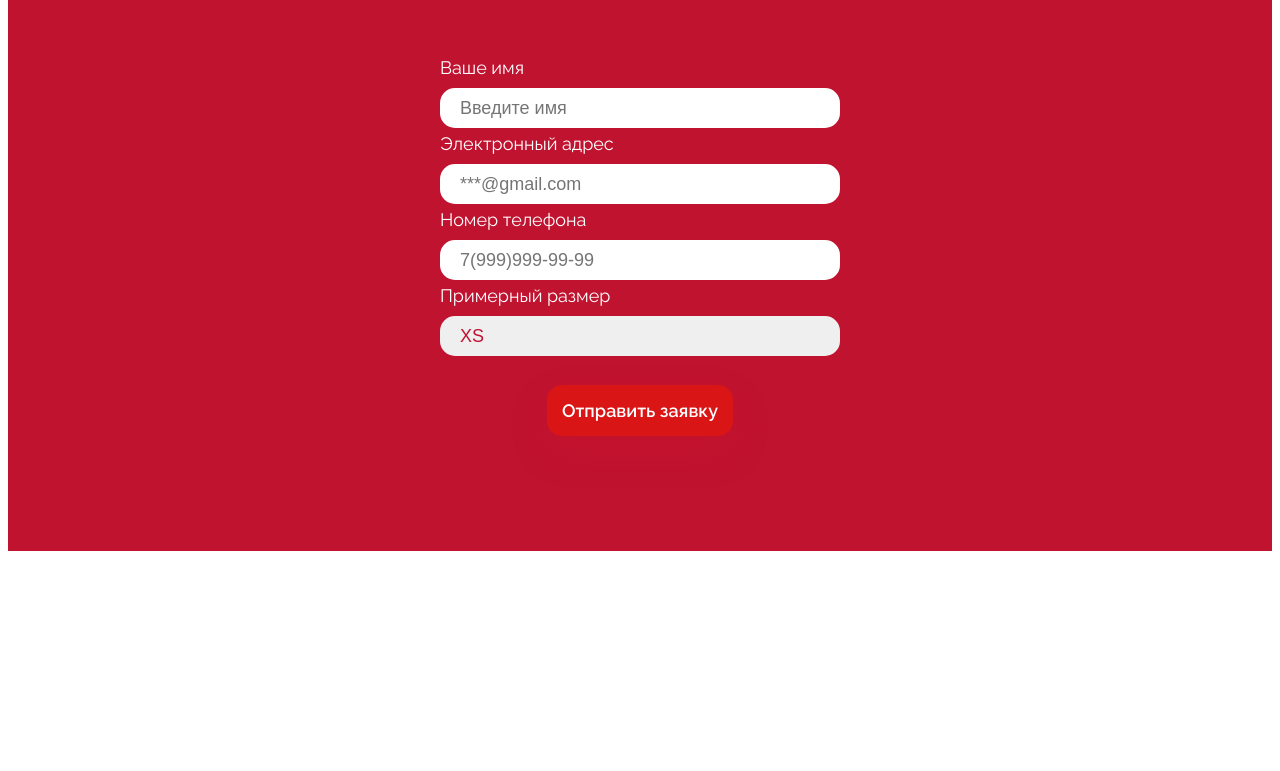
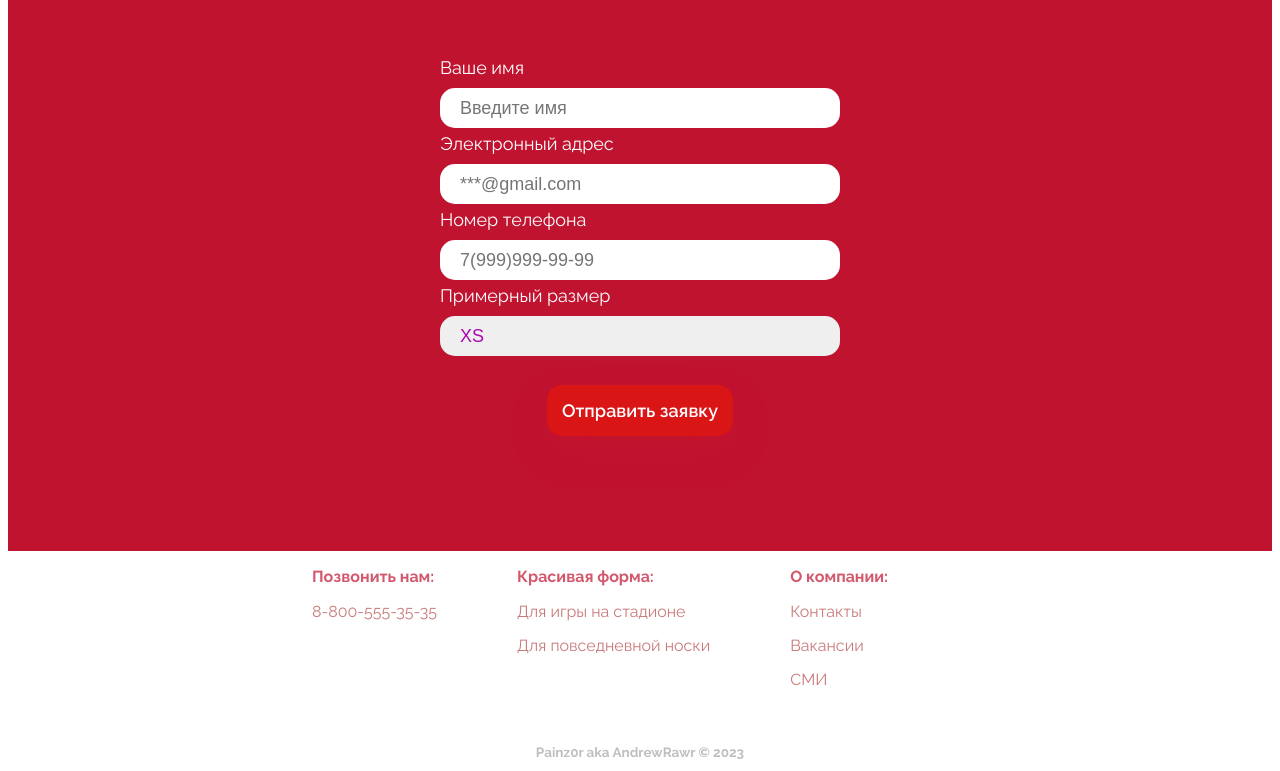
Before and after one commit to AndrewRawr/First-project, a plain HTML site: page index.html in a window 1280 px wide. Shown: the part 1148-1919 px from the top of the page. Before the commit the page ends 1707 px from the top, so only its background shows below. Drawn offline with Linux system fonts and the light colour scheme.

Commit message:
Кажется все доделал

```diff
--- a/index.html
+++ b/index.html
@@ -56,3 +56,31 @@
   </section>
 </body>
 </html>
+
+<footer>
+	<div class="footer__container">
+		<div class="footer__group">
+				<h3>Позвонить нам:</h3>
+				<div class="footer__links">
+					<a href="tel:88005553535">8-800-555-35-35</a>
+				</div>
+		</div>
+		<div class="footer__group">
+				<h3>Красивая форма:</h3>
+				<div class="footer__links">
+					<a href="#">Для игры на стадионе</a> <a>Для повседневной носки</a>
+				</div>
+		</div>
+		<div class="footer__group">
+		<h3>О компании:</h3>
+		<div class="footer__links">
+			<a href="#">Контакты</a> <a>Вакансии</a> <a>СМИ</a>
+		</div>
+		</div>
+	</div>
+
+	<div class="footer__copyright">
+<h2>Painz0r aka AndrewRawr © 2023</h2>
+	</div>
+
+</footer>
--- a/main.css
+++ b/main.css
@@ -105,7 +105,7 @@ button {
 
 	.form input {
 		font-size: 18px;
-		color: #c01330;
+		color: #ab08b1;
 		height: 40px;
 		padding: 0 20px 0 20px;
 		border-radius: 15px;
@@ -115,7 +115,7 @@ button {
 
 	.form select {
 		font-size: 18px;
-		color: #c01330;
+		color: #ab08b1;
 		height: 40px;
 		padding: 0 20px 0 20px;
 		border-radius: 15px;
@@ -128,3 +128,45 @@ button {
 		font-weight: 600;
 		margin-top: 10px;
 	}
+
+	button:hover{
+		background-color: white;
+		color: #da1515;
+		box-shadow: 0 16px 36px rgba(248, 38, 136, 0.452);
+		transition: background-color, color 0.3s;
+	}
+
+	.footer {
+		padding: 150px 20px 150px 20px;
+		font-size: 16px;
+		font-weight: 600;
+	}
+	.footer__container {
+		display: flex;
+		justify-content: center;
+}
+.footer__copyright {
+	margin-top: 40px;
+	text-align: center;
+	opacity: 0.5;
+	font-size: 9px;
+	color: grey;
+}
+
+.footer__group {
+	margin-right: 80px;
+	}
+.footer__group h3 {
+	font-size: 16px;
+	opacity: 0.7;
+	color: #c01330;
+	}
+
+	.footer__links {
+		display: flex;
+		flex-direction: column;
+	}
+.footer__links a {
+	margin-bottom: 15px;
+	color:#c97a7a;
+	}
```
